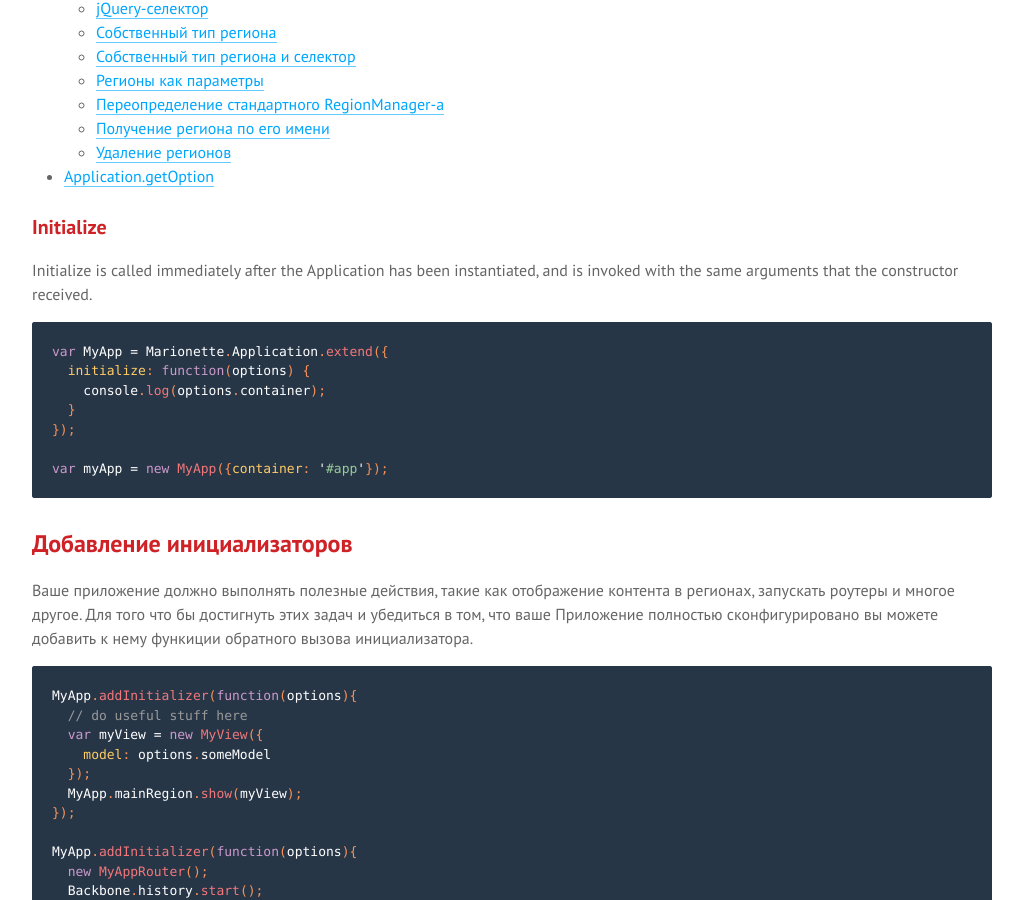
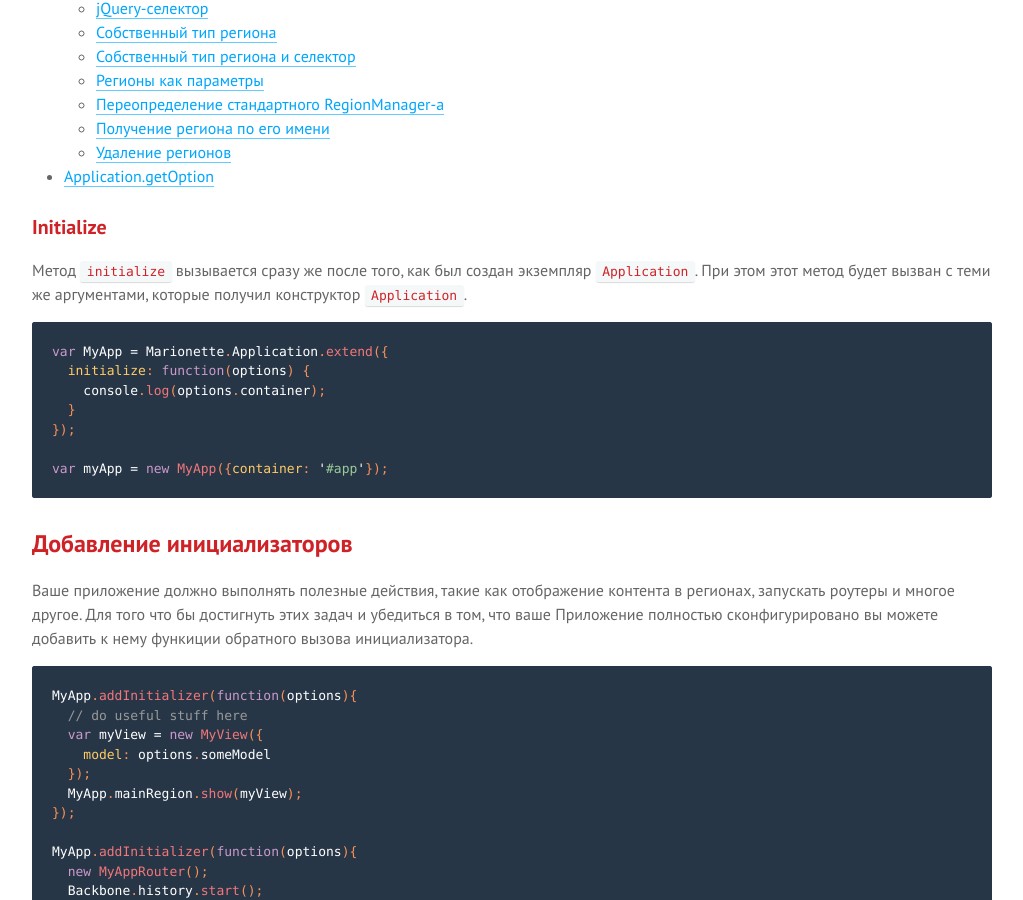
Before and after one commit to sadcitizen/marionettejs.ru, a Jekyll site: the page built from _posts/2014-01-01-application.md, in a window 1280 px wide and 900 px high, scrolled down 997 px. Shown: the whole window, without its empty margins (128-1151 px from the left). Built offline with Jekyll 4.4.1, drawn with Linux system fonts in a browser that asks for light colours; some web fonts are replaced; Markdown is read by kramdown in place of the engine named in the settings.

Commit message:
update ru/Application

````diff
--- a/_includes/translation/ru/marionette.application.md
+++ b/_includes/translation/ru/marionette.application.md
@@ -31,10 +31,10 @@ var MyApp = new Backbone.Marionette.Application();
   * [Удаление регионов](#removing-regions)
 * [Application.getOption](#applicationgetoption)
 
-### Initialize
+### <a name="initialize"></a> Initialize
 
-Initialize is called immediately after the Application has been instantiated,
-and is invoked with the same arguments that the constructor received.
+Метод `initialize` вызывается сразу же после того, как был создан экземпляр `Application`.
+При этом этот метод будет вызван с теми же аргументами, которые получил конструктор `Application`.
 
 ```js
 var MyApp = Marionette.Application.extend({
````
